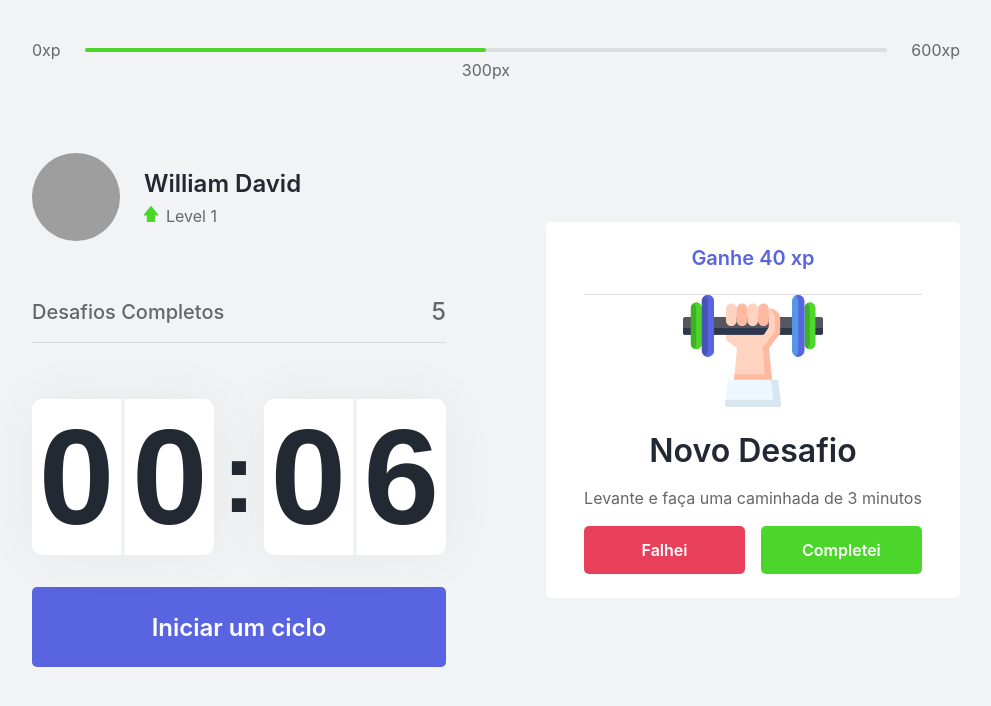
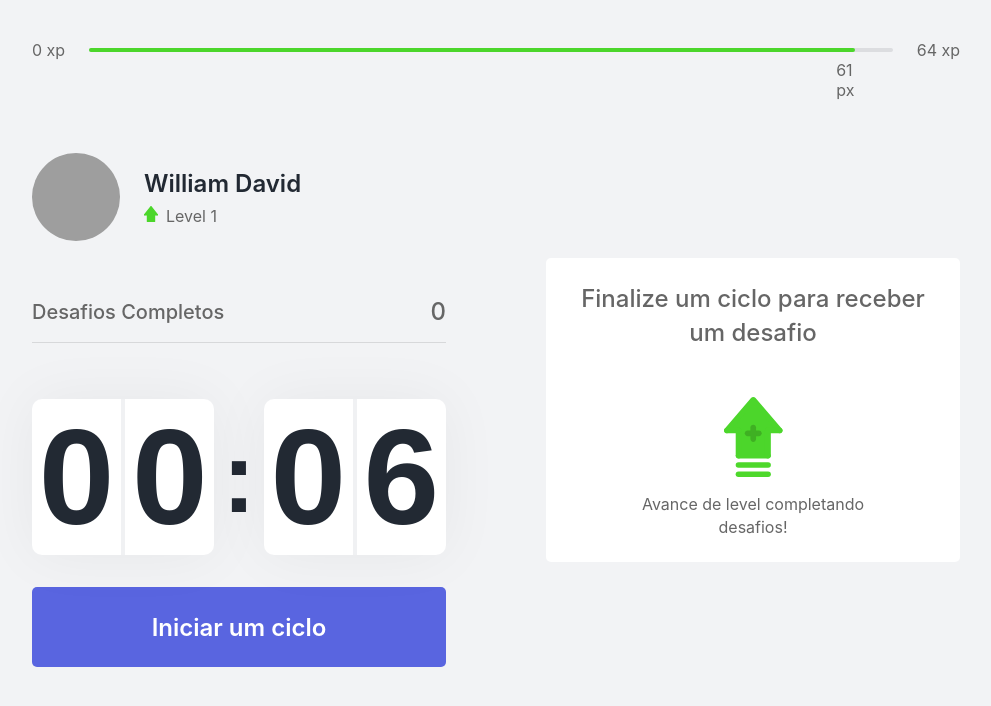
Before and after one commit to WillDavid/NextLevelWeek4-Moveit, a Next.js app in the folder moveit-next/: page / in a window 1280 px wide. Shown: the top 706 px of the page, without its empty margins (144-1135 px from the left). Built offline with nearby package versions, Linux system fonts and the light colour scheme; grey boxes are pictures that could not be loaded.

Commit message:
experience bar finished

```diff
--- /dev/null
+++ b/moveit-next/challenges.json
@@ -0,0 +1,62 @@
+[
+  {
+    "type": "body",
+    "description": "Estique um de seus braços com a palma da mão virada para frente e puxe os dedos para cima por 10 segundos por mão.",
+    "amount": 80
+  },
+  {
+    "type": "body",
+    "description": "Estique seu braço contra o peito e puxe-o utilizando o outro braço por 10 segundos por braço.",
+    "amount": 60
+  },
+  {
+    "type": "body",
+    "description": "Puxe seu pescoço com a ajuda da mão para a direita e para a esquerda, permanecendo na posição por alguns segundos.",
+    "amount": 70
+  },
+  {
+    "type": "body",
+    "description": "Com as duas mãos na parte de trás da cabeça, leve-a para baixo, alongando a parte de trás da região.",
+    "amount": 60
+  },
+  {
+    "type": "body",
+    "description": "Cruze as pernas e desça com as mãos esticadas em direção ao chão. Repita o movimento com a outra perna na frente.",
+    "amount": 100
+  },
+  {
+    "type": "body",
+    "description": "Sentado, abra as pernas e tente encostar as palmas das mãos no chão, repita 3 vezes por 5 segundos.",
+    "amount": 80
+  },
+  {
+    "type": "body",
+    "description": "Puxe o joelho de encontro ao peito e segure, troque de perna após 10 segundos.",
+    "amount": 50
+  },
+  {
+    "type": "body",
+    "description": "Sentado, cruze uma perna e incline seu tronco à frente, troque de perna após 10 segundos.",
+    "amount": 80
+  },
+  {
+    "type": "eye",
+    "description": "Sentado, feche os olhos e cubra-os com as palmas da mão durante 2 minutos, depois abra normalmente.",
+    "amount": 90
+  },
+  {
+    "type": "eye",
+    "description": "Em algum ambiente aberto, olhe o mais longe que puder em quatro direções por 3s, mexa apenas os olhos. Repita 3 vezes.",
+    "amount": 140
+  },
+  {
+    "type": "eye",
+    "description": "Usando os polegares, massage a área abaixo das sobrancelhas em movimentos circulares por 15 segundos.",
+    "amount": 70
+  },
+  {
+    "type": "body",
+    "description": "Em pé, gire a cintura o máximo que puder para a esquerda, segure por cinco segundos. Repita para a direita.",
+    "amount": 90
+  }
+]
--- a/moveit-next/src/components/ChallengeBox.tsx
+++ b/moveit-next/src/components/ChallengeBox.tsx
@@ -1,26 +1,29 @@
 import { useContext } from 'react';
-import { ChallengeContext } from '../contexts/ChallengesContext';
+import { ChallengesContext } from '../contexts/ChallengesContext';
 import styles from '../styles/components/ChallengeBox.module.css'
 export function ChallengeBox(){
 
 
-    const hasActiveChallenge = true;
+    const { activeChallenge, resetChallenge} = useContext(ChallengesContext)
+
+
     return(
         <div className={styles.challengeBoxContainer}>
-            {hasActiveChallenge ? (
+            {activeChallenge ? (
 
                 <div className={styles.challengeActive}>
-                    <header>Ganhe 40 xp</header>
+                    <header>Ganhe {activeChallenge.amount} xp</header>
                     <main>
-                        <img src="icons/body.svg" />
+                        <img src={`icons/${activeChallenge.type}.svg`} />
                         <strong>Novo Desafio</strong>
-                        <p>Levante e faça uma caminhada de 3 minutos</p>
+                        <p>{activeChallenge.description}</p>
                     </main>
 
                     <footer>
                         <button
                         type="button"
                         className={styles.challengeFailedButton}
+                        onClick={resetChallenge}
                         >
                             Falhei
                         </button>
@@ -36,7 +39,7 @@
 
             ): (
             <div className={styles.challengeNotActive}>
-                <strong>Finalze um ciclo para receber um desafio</strong>
+                <strong>Finalize um ciclo para receber um desafio</strong>
                 <p>
                     <img src="icons/level-up.svg" alt="Level Up"/>
                     Avance de level completando desafios!
--- a/moveit-next/src/components/CompletedChallenges.tsx
+++ b/moveit-next/src/components/CompletedChallenges.tsx
@@ -1,9 +1,13 @@
+import { useContext } from 'react'
+import { ChallengesContext } from '../contexts/ChallengesContext'
 import styles from '../styles/components/CompletedChallenges.module.css'
 export function CompletedChallenges(){
+
+    const { challengesCompleted } = useContext(ChallengesContext)
     return(
         <div className={styles.completedChallengesContainer}>
             <span>Desafios Completos</span>
-            <span>5</span>
+            <span>{challengesCompleted}</span>
         </div>
     )
 }
--- a/moveit-next/src/components/ExperienceBar.tsx
+++ b/moveit-next/src/components/ExperienceBar.tsx
@@ -1,14 +1,20 @@
+import { useContext } from 'react'
+import { ChallengesContext } from '../contexts/ChallengesContext'
 import styles from '../styles/components/ExperienceBar.module.css'
 export function ExperienceBar(){
+
+    const { currentExperience, experienceToNextLevel } = useContext(ChallengesContext)
+
+    const percentToNextLevel = Math.round(currentExperience * 100) /experienceToNextLevel;
     return(
         <header className={styles.experienceBar}>
-            <span>0xp</span>
+            <span>0 xp</span>
             <div>
-                <div style={{width: '50%'}} />
+                <div style={{width:  `${percentToNextLevel}%`}} />
 
-                <span className={styles.currentExperience} style={{left: '50%'}}>300px</span>
+                <span className={styles.currentExperience} style={{left: `${percentToNextLevel}%`}}>{currentExperience} px</span>
             </div>
-            <span>600xp</span>
+            <span>{experienceToNextLevel} xp</span>
         </header>
     )
 }
--- a/moveit-next/src/contexts/ChallengesContext.tsx
+++ b/moveit-next/src/contexts/ChallengesContext.tsx
@@ -1,5 +1,13 @@
 import { createContext, useState, ReactNode } from "react";
 
+import challenges from '../../challenges.json'
+
+
+interface Challenge {
+    type: 'body' | 'eye';
+    description: string;
+    amount: number;
+}
 
 interface ChallengesContextData {
     level: number;
@@ -7,6 +15,9 @@
     challengesCompleted: number;
     levelUp: () => void;
     startNewChallenge: () => void;
+    resetChallenge: () => void;
+    activeChallenge: Challenge;
+    experienceToNextLevel: number;
 
 }
 
@@ -19,10 +30,14 @@
 
 export function ChallengesProvider({children} : ChallengesProviderProps){
     const [level, setLevel] = useState(1)
-    const [currentExperience, setCurrentExperience] = useState(0)
+    const [currentExperience, setCurrentExperience] = useState(61)
     const [challengesCompleted, setChallengesCompleted] = useState(0)
 
+    const [activeChallenge, setActiveChallenge] = useState(null)
 
+
+
+    const experienceToNextLevel = Math.pow((level + 1) * 4, 2)
 
   function levelUp(){
     setLevel(level + 1)
@@ -30,7 +45,15 @@
   }
 
   function startNewChallenge(){
-      console.log("New Challenge")
+      const randoChallengeIndex = Math.floor(Math.random() * challenges.length)
+
+      const challenge = challenges[randoChallengeIndex]
+
+      setActiveChallenge(challenge)
+  }
+
+  function resetChallenge(){
+      setActiveChallenge(null)
   }
 
     return(
@@ -39,7 +62,10 @@
             currentExperience,
             challengesCompleted,
             levelUp,
-            startNewChallenge
+            startNewChallenge,
+            activeChallenge,
+            resetChallenge,
+            experienceToNextLevel
             }}>
             {children}
         </ChallengesContext.Provider>
--- a/moveit-next/src/styles/components/ChallengeBox.module.css
+++ b/moveit-next/src/styles/components/ChallengeBox.module.css
@@ -64,6 +64,7 @@
     flex-direction: column;
     align-items: center;
     justify-content: center;
+    margin-top: 1.2rem;
 }
 
 .challengeActive main strong {
```
